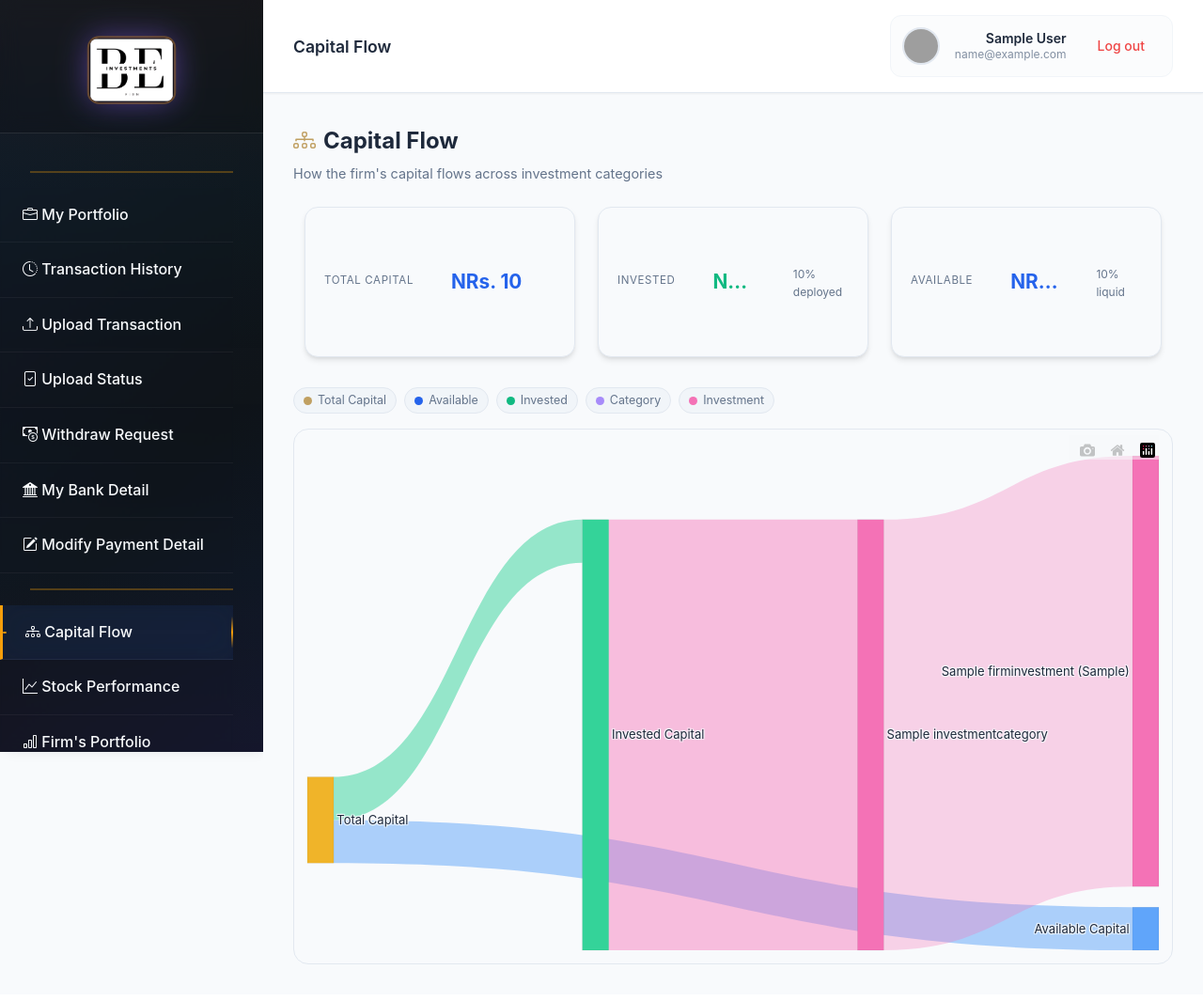
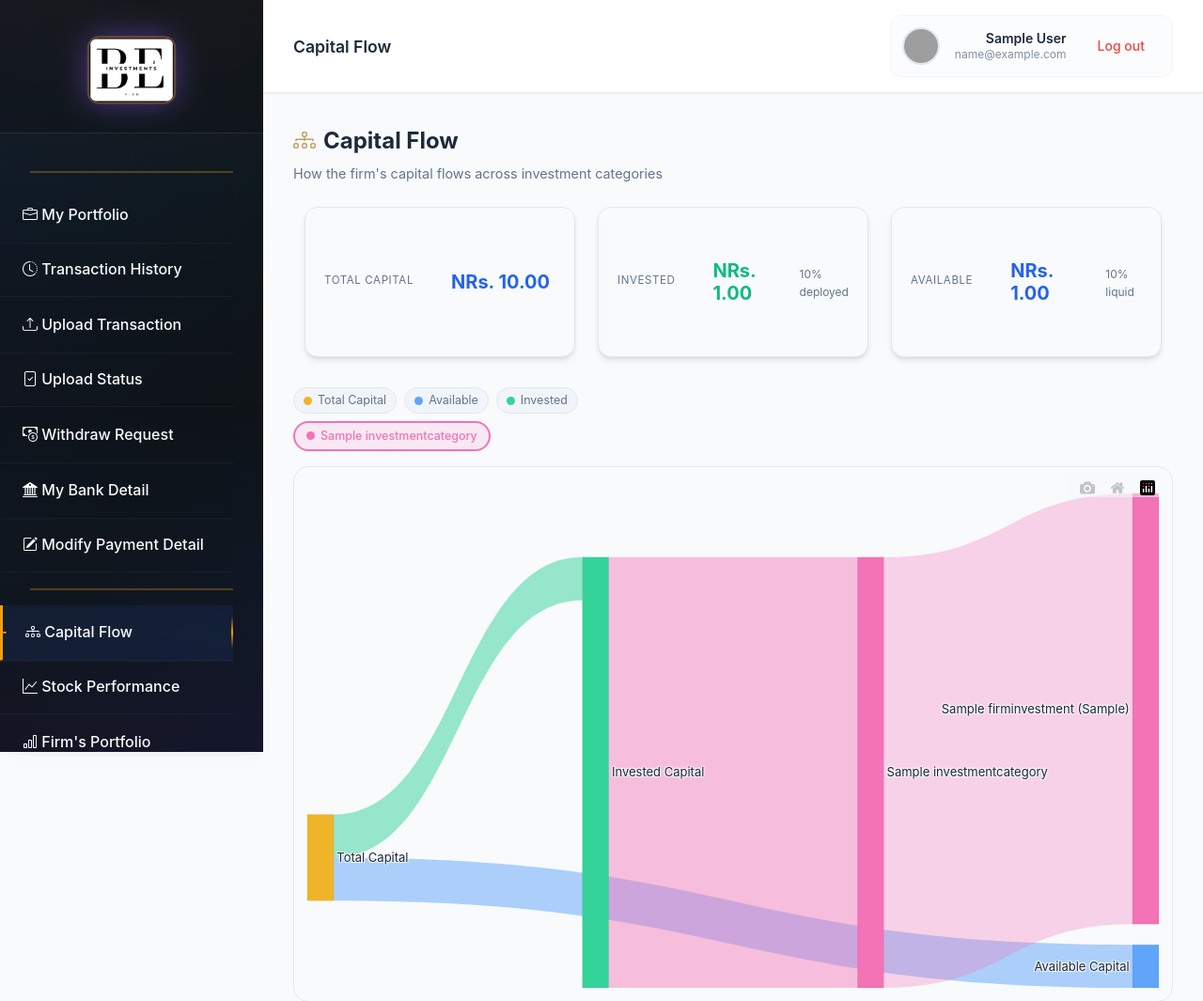
Before and after one commit to Nayan-Bakhadyo/fund_management_system, a Django app: page /portfolio_sankey/ in a window 1280 px wide. Shown: the top 1065 px of the page at 94% size. Before the commit the page ends 1026 px from the top, so only its background shows below. Run offline with Django 4.2, Linux system fonts and the light colour scheme; a user stored in the database is signed in; tables that the repository leaves empty hold one stand-in row (values such as "Sample post"); some libraries are stand-ins or nearby versions; grey boxes are pictures that could not be loaded.

Commit message:
Fix Capital Flow amounts, add category filters to Sankey, fix Upload Status cards
- Stat cards: use indian_format and remove text-overflow ellipsis so full amounts show
- Sankey: replace static legend with clickable category filter pills; clicking a
  category pill hides/shows that category and its investments via Plotly.react()
- Upload Status: add missing Bootstrap 'card' class so card-header/footer/body
  styles render correctly; apply theme-aware header and footer backgrounds

Co-Authored-By: Claude Sonnet 4.6 <noreply@anthropic.com>

```diff
--- a/mainapp/templates/mainapp/portfolio_sankey.html
+++ b/mainapp/templates/mainapp/portfolio_sankey.html
@@ -11,10 +11,9 @@
     <link rel="icon" type="image/png" href="{% static 'mainapp/assets/BE_logo.png' %}">
     <link rel="stylesheet" href="{% static 'mainapp/user_dashboard_modern.css' %}">
     <style>
-        .page-title  { font-size:1.5rem; font-weight:700; color:var(--text-primary); margin-bottom:.2rem; }
-        .page-subtitle { color:var(--text-secondary); font-size:.9rem; }
+        .page-title   { font-size:1.5rem; font-weight:700; color:var(--text-primary); margin-bottom:.2rem; }
+        .page-subtitle{ color:var(--text-secondary); font-size:.9rem; }
 
-        /* Stat cards */
         .stat-card {
             background: var(--bg-secondary);
             border: 1px solid var(--border-color);
@@ -29,15 +28,12 @@
             margin-bottom: 4px;
         }
         .stat-value {
-            font-size: clamp(1rem, 4vw, 1.3rem);
+            font-size: clamp(.9rem, 3.5vw, 1.25rem);
             font-weight: 700;
-            white-space: nowrap;
-            overflow: hidden;
-            text-overflow: ellipsis;
+            word-break: break-word;
         }
         .stat-pct { font-size:.75rem; color:var(--text-secondary); margin-top:2px; }
 
-        /* Chart card */
         .sankey-card {
             background: var(--bg-secondary);
             border: 1px solid var(--border-color);
@@ -48,11 +44,24 @@
         }
         #sankeyChart { min-width: 680px; width: 100%; }
 
-        /* Legend */
+        /* Filter pills */
+        .filter-pill {
+            display: inline-flex; align-items: center; gap: 6px;
+            border-radius: 20px; padding: 4px 12px;
+            font-size: .78rem; font-weight: 500;
+            cursor: pointer; user-select: none;
+            transition: opacity .2s, transform .1s;
+            border: 2px solid transparent;
+        }
+        .filter-pill.active   { opacity: 1; }
+        .filter-pill.inactive { opacity: .38; }
+        .filter-pill:active   { transform: scale(.95); }
+        .filter-dot { width:9px; height:9px; border-radius:50%; flex-shrink:0; }
+
+        /* Fixed legend */
         .legend-pill {
             display:inline-flex; align-items:center; gap:6px;
-            background:var(--bg-tertiary);
-            border:1px solid var(--border-color);
+            background:var(--bg-tertiary); border:1px solid var(--border-color);
             border-radius:20px; padding:3px 10px;
             font-size:.78rem; color:var(--text-secondary);
         }
@@ -66,7 +75,6 @@
 <div class="dashboard-container">
 
     {% include 'mainapp/_sidebar.html' with active_page='capital_flow' %}
-
     <div id="sidebar-overlay" class="sidebar-overlay"></div>
 
     <div class="main-content" id="mainContent">
@@ -102,33 +110,34 @@
                 <div class="col-12 col-sm-4">
                     <div class="stat-card">
                         <div class="stat-label">Total Capital</div>
-                        <div class="stat-value" style="color:var(--primary-color);">NRs. {{ total_capital|floatformat:0 }}</div>
+                        <div class="stat-value" style="color:var(--primary-color);">NRs. {{ total_capital|indian_format }}</div>
                     </div>
                 </div>
                 <div class="col-6 col-sm-4">
                     <div class="stat-card">
                         <div class="stat-label">Invested</div>
-                        <div class="stat-value" style="color:#10b981;">NRs. {{ invested_capital|floatformat:0 }}</div>
+                        <div class="stat-value" style="color:#10b981;">NRs. {{ invested_capital|indian_format }}</div>
                         {% if total_capital > 0 %}<div class="stat-pct">{% widthratio invested_capital total_capital 100 %}% deployed</div>{% endif %}
                     </div>
                 </div>
                 <div class="col-6 col-sm-4">
                     <div class="stat-card">
                         <div class="stat-label">Available</div>
-                        <div class="stat-value" style="color:#2563eb;">NRs. {{ available_capital|floatformat:0 }}</div>
+                        <div class="stat-value" style="color:#2563eb;">NRs. {{ available_capital|indian_format }}</div>
                         {% if total_capital > 0 %}<div class="stat-pct">{% widthratio available_capital total_capital 100 %}% liquid</div>{% endif %}
                     </div>
                 </div>
             </div>
 
-            <!-- Legend -->
-            <div class="d-flex flex-wrap gap-2 mb-3">
-                <span class="legend-pill"><span class="legend-dot" style="background:#c0a062;"></span>Total Capital</span>
-                <span class="legend-pill"><span class="legend-dot" style="background:#2563eb;"></span>Available</span>
-                <span class="legend-pill"><span class="legend-dot" style="background:#10b981;"></span>Invested</span>
-                <span class="legend-pill"><span class="legend-dot" style="background:#a78bfa;"></span>Category</span>
-                <span class="legend-pill"><span class="legend-dot" style="background:#f472b6;"></span>Investment</span>
+            <!-- Fixed legend -->
+            <div class="d-flex flex-wrap gap-2 mb-2">
+                <span class="legend-pill"><span class="legend-dot" style="background:#f0b429;"></span>Total Capital</span>
+                <span class="legend-pill"><span class="legend-dot" style="background:#60a5fa;"></span>Available</span>
+                <span class="legend-pill"><span class="legend-dot" style="background:#34d399;"></span>Invested</span>
             </div>
+
+            <!-- Category filter pills (built by JS) -->
+            <div id="categoryFilters" class="d-flex flex-wrap gap-2 mb-3"></div>
 
             <div class="rotate-hint mb-2"><i class="bi bi-phone-landscape me-1"></i>Scroll right or rotate for the full diagram</div>
 
@@ -144,6 +153,7 @@
 <script src="https://cdn.plot.ly/plotly-2.27.0.min.js"></script>
 <script>
 (function () {
+    // Sidebar toggle
     var sidebar = document.getElementById('sidebar');
     var toggle  = document.getElementById('sidebarToggle');
     var overlay = document.getElementById('sidebar-overlay');
@@ -159,13 +169,103 @@
     });
 
     {% if not error %}
-    var data     = {{ sankey_data|safe }};
-    var isMobile = window.innerWidth < 768;
+    var fullData  = {{ sankey_data|safe }};
+    var isMobile  = window.innerWidth < 768;
+    var styles    = getComputedStyle(document.body);
+    var bgColor   = styles.getPropertyValue('--bg-secondary').trim() || '#ffffff';
+    var txtColor  = styles.getPropertyValue('--text-primary').trim()  || '#1e293b';
 
-    // Match chart background to the current CSS theme (light or dark)
-    var styles   = getComputedStyle(document.body);
-    var bgColor  = styles.getPropertyValue('--bg-secondary').trim() || '#ffffff';
-    var txtColor = styles.getPropertyValue('--text-primary').trim()  || '#1e293b';
+    // Track which categories are hidden
+    var hiddenCats = new Set();
+
+    // ── Build category filter pills ──────────────────────────────────────────
+    var filterContainer = document.getElementById('categoryFilters');
+    var categories    = fullData.meta.categories;
+    var catColors     = fullData.meta.category_colors;
+
+    categories.forEach(function (cat, i) {
+        var pill = document.createElement('button');
+        pill.type = 'button';
+        pill.className = 'filter-pill active';
+        pill.style.background = catColors[i] + '22';
+        pill.style.borderColor = catColors[i];
+        pill.style.color       = catColors[i];
+        pill.dataset.cat = cat;
+        pill.innerHTML  = '<span class="filter-dot" style="background:' + catColors[i] + ';"></span>' + cat;
+        pill.addEventListener('click', function () {
+            if (hiddenCats.has(cat)) {
+                hiddenCats.delete(cat);
+                pill.classList.replace('inactive', 'active');
+            } else {
+                hiddenCats.add(cat);
+                pill.classList.replace('active', 'inactive');
+            }
+            renderSankey();
+        });
+        filterContainer.appendChild(pill);
+    });
+
+    // ── Filter & render ───────────────────────────────────────────────────────
+    function _rgba(hex, a) {
+        var r = parseInt(hex.slice(1,3),16),
+            g = parseInt(hex.slice(3,5),16),
+            b = parseInt(hex.slice(5,7),16);
+        return 'rgba(' + r + ',' + g + ',' + b + ',' + a + ')';
+    }
+
+    function renderSankey() {
+        var allLabels = fullData.nodes.label;
+        var allColors = fullData.nodes.color;
+        var allLinks  = fullData.links;
+        var numFixed  = fullData.meta.num_fixed;   // 3 (Total, Available, Invested)
+        var invStart  = fullData.meta.inv_start;
+
+        // Determine which original node indices to keep
+        var keepNode = [];
+        for (var i = 0; i < allLabels.length; i++) {
+            if (i < numFixed) { keepNode[i] = true; continue; }
+            if (i < invStart) {
+                // Category node — keep unless hidden
+                var catName = allLabels[i];
+                keepNode[i] = !hiddenCats.has(catName);
+            } else {
+                // Investment node — keep only if its category is visible
+                // Find which category this investment belongs to (source of its link)
+                var keep = false;
+                for (var j = 0; j < allLinks.source.length; j++) {
+                    if (allLinks.target[j] === i) {
+                        var srcIdx = allLinks.source[j];
+                        var srcName = allLabels[srcIdx];
+                        keep = !hiddenCats.has(srcName);
+                        break;
+                    }
+                }
+                keepNode[i] = keep;
+            }
+        }
+
+        // Build remapped indices
+        var remap = {};
+        var newLabels = [], newColors = [];
+        for (var i = 0; i < allLabels.length; i++) {
+            if (keepNode[i]) {
+                remap[i] = newLabels.length;
+                newLabels.push(allLabels[i]);
+                newColors.push(allColors[i]);
+            }
+        }
+
+        // Filter links
+        var newSource = [], newTarget = [], newValue = [], newLinkColor = [];
+        for (var j = 0; j < allLinks.source.length; j++) {
+            var s = allLinks.source[j], t = allLinks.target[j];
+            if (keepNode[s] && keepNode[t]) {
+                newSource.push(remap[s]);
+                newTarget.push(remap[t]);
+                newValue.push(allLinks.value[j]);
+                newLinkColor.push(allLinks.color[j]);
+            }
+        }
 
         var trace = {
             type: 'sankey',
@@ -174,16 +274,16 @@
             node: {
                 pad:       isMobile ? 14 : 22,
                 thickness: isMobile ? 18 : 28,
-            line: { color: 'rgba(0,0,0,0.1)', width: 0.5 },
-            label: data.nodes.label,
-            color: data.nodes.color,
+                line:      { color: 'rgba(0,0,0,0.1)', width: 0.5 },
+                label:     newLabels,
+                color:     newColors,
                 hovertemplate: '<b>%{label}</b><br>NRs. %{value:,.0f}<extra></extra>',
             },
             link: {
-            source: data.links.source,
-            target: data.links.target,
-            value:  data.links.value,
-            color:  data.links.color,
+                source: newSource,
+                target: newTarget,
+                value:  newValue,
+                color:  newLinkColor,
                 hovertemplate: '<b>%{source.label}</b> → <b>%{target.label}</b><br>NRs. %{value:,.0f}<extra></extra>',
             },
         };
@@ -196,7 +296,31 @@
             height: isMobile ? 400 : 560,
         };
 
-    Plotly.newPlot('sankeyChart', [trace], layout, {
+        Plotly.react('sankeyChart', [trace], layout);
+    }
+
+    // Initial render
+    Plotly.newPlot('sankeyChart', [{
+        type: 'sankey',
+        orientation: 'h',
+        arrangement: 'snap',
+        node: {
+            pad: isMobile ? 14 : 22, thickness: isMobile ? 18 : 28,
+            line: { color: 'rgba(0,0,0,0.1)', width: 0.5 },
+            label: fullData.nodes.label, color: fullData.nodes.color,
+            hovertemplate: '<b>%{label}</b><br>NRs. %{value:,.0f}<extra></extra>',
+        },
+        link: {
+            source: fullData.links.source, target: fullData.links.target,
+            value: fullData.links.value,   color:  fullData.links.color,
+            hovertemplate: '<b>%{source.label}</b> → <b>%{target.label}</b><br>NRs. %{value:,.0f}<extra></extra>',
+        },
+    }], {
+        font: { size: isMobile ? 11 : 13, color: txtColor, family: 'Inter, system-ui, sans-serif' },
+        paper_bgcolor: bgColor, plot_bgcolor: bgColor,
+        margin: { l: 10, r: 10, t: 24, b: 10 },
+        height: isMobile ? 400 : 560,
+    }, {
         responsive: true,
         displayModeBar: !isMobile,
         modeBarButtonsToRemove: ['lasso2d', 'select2d'],
--- a/mainapp/templates/mainapp/user_uploads_status.html
+++ b/mainapp/templates/mainapp/user_uploads_status.html
@@ -129,8 +129,8 @@
             <div class="row">
                 {% for upload in uploads %}
                 <div class="col-lg-6 col-xl-4 mb-4">
-                    <div class="upload-card h-100">
-                        <div class="card-header d-flex justify-content-between align-items-center" style="border-radius:15px 15px 0 0;">
+                    <div class="card upload-card h-100">
+                        <div class="card-header d-flex justify-content-between align-items-center" style="background:var(--bg-tertiary);border-bottom:1px solid var(--border-color);border-radius:15px 15px 0 0;">
                             <h6 class="mb-0">Upload #{{ forloop.counter }}</h6>
                             <span class="status-badge status-{{ upload.status_class }}">
                                 {% if upload.status_display == 'Complete' %}
@@ -181,7 +181,7 @@
                             </div>
                         </div>
                         {% if upload.transaction_file %}
-                        <div class="card-footer" style="border-radius:0 0 15px 15px;">
+                        <div class="card-footer" style="background:transparent;border-top:1px solid var(--border-color);border-radius:0 0 15px 15px;">
                             <a href="{{ upload.transaction_file.url }}" target="_blank" class="btn btn-sm btn-outline-primary w-100">
                                 <i class="bi bi-file-earmark-text me-1"></i> View File
                             </a>
--- a/mainapp/views.py
+++ b/mainapp/views.py
@@ -2263,6 +2263,12 @@ def portfolio_sankey(request):
             'value':  links_value,
             'color':  links_color,
         },
+        'meta': {
+            'num_fixed': 3,
+            'inv_start': inv_start,
+            'categories': list(category_index.keys()),
+            'category_colors': [category_color[c] for c in category_index.keys()],
+        },
     }
 
     try:
```
Lines whose indentation alone changed are shown as unchanged.
